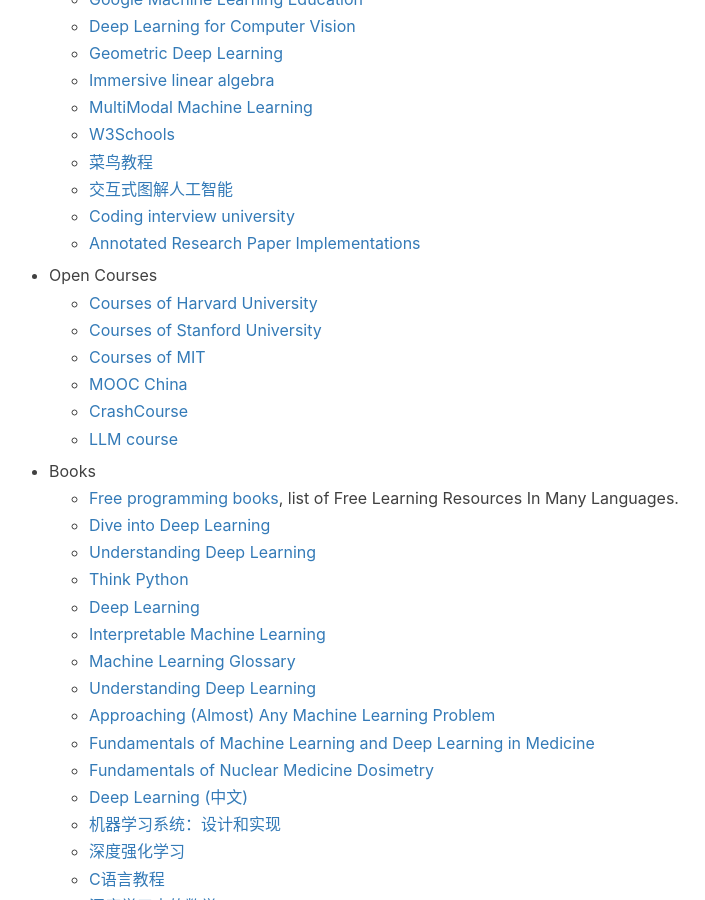
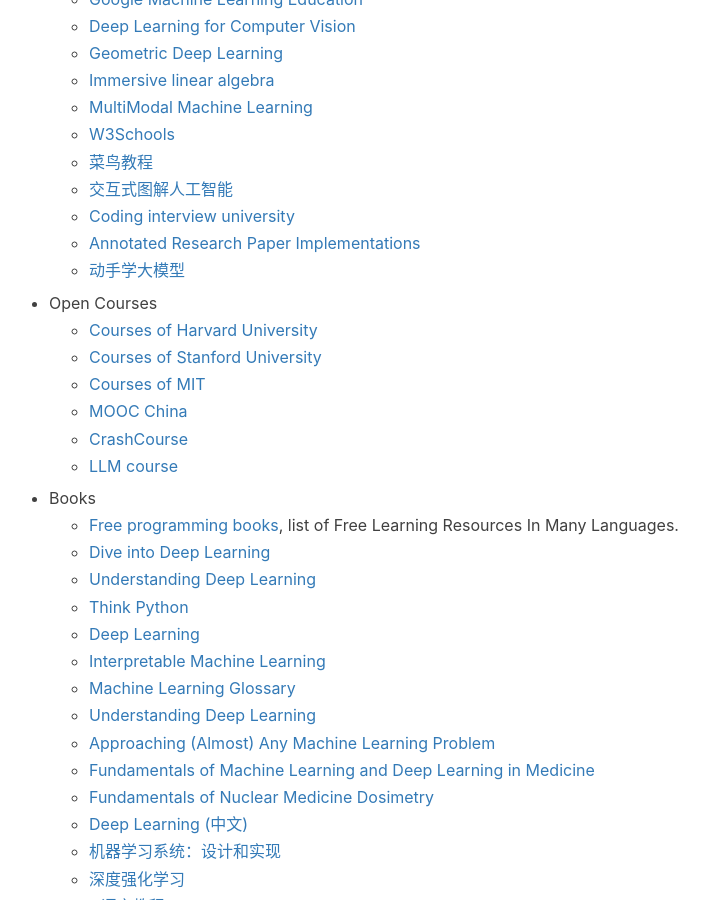
Before and after one commit to jizhang02/jizhang02.github.io, a Jekyll site: the page built from _posts/2022-09-20-productivity.markdown, in a window 1280 px wide and 900 px high, scrolled down 1878 px. Shown: the whole window, without its empty margins (256-961 px from the left). Built offline with Jekyll 4.4.1, drawn with Linux system fonts in a browser that asks for light colours; nearby versions of some CDN libraries; a script that is not in the unit is left out; comment, search, counter and statistics services are not loaded.

Commit message:
Update 2022-09-20-productivity.markdown

```diff
--- a/_posts/2022-09-20-productivity.markdown
+++ b/_posts/2022-09-20-productivity.markdown
@@ -74,6 +74,7 @@
     * [交互式图解人工智能](https://okai.brown.edu/zh/index.html)
     * [Coding interview university](https://github.com/jwasham/coding-interview-university)
     * [Annotated Research Paper Implementations](https://nn.labml.ai/index.html)
+    * [动手学大模型](https://sjtullm.gitbook.io/dive-into-llms)
 
 * Open Courses
     * [Courses of Harvard University](https://pll.harvard.edu/catalog)
```
